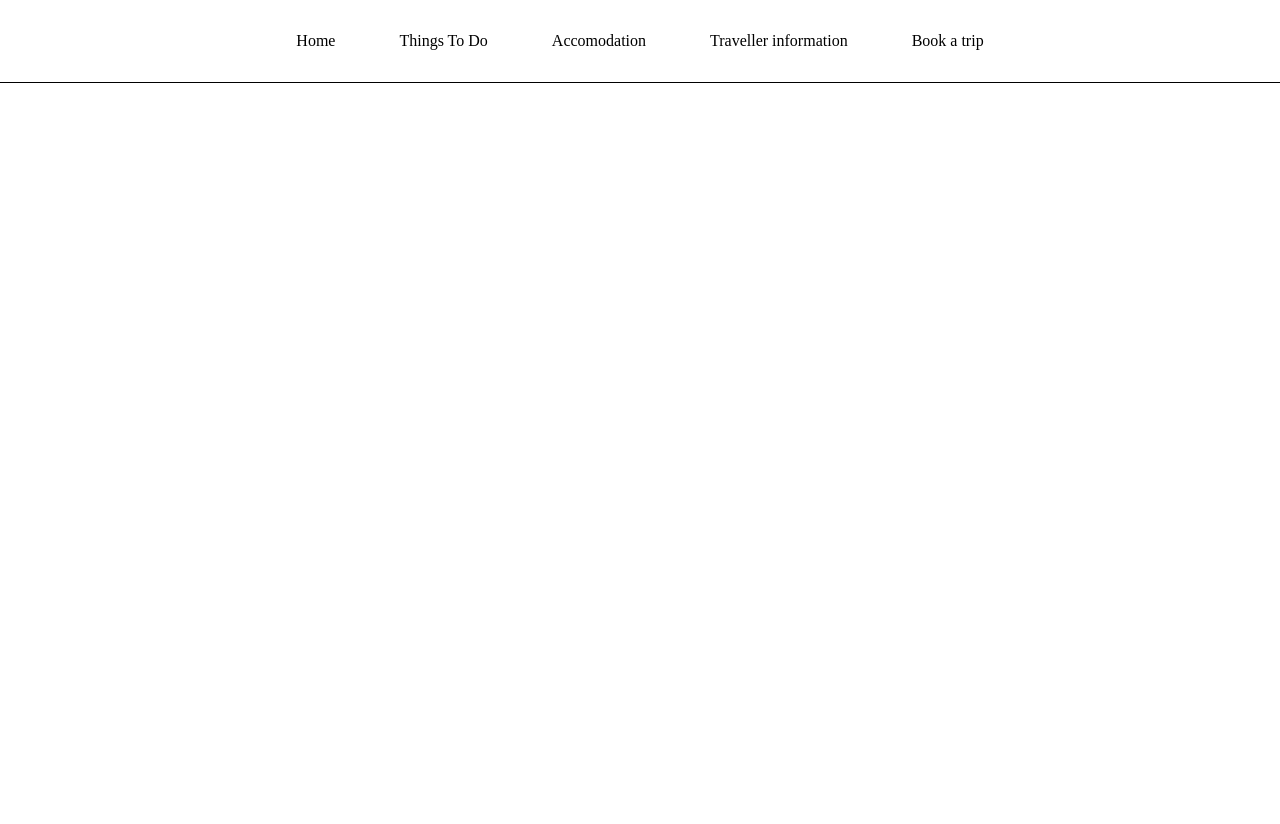
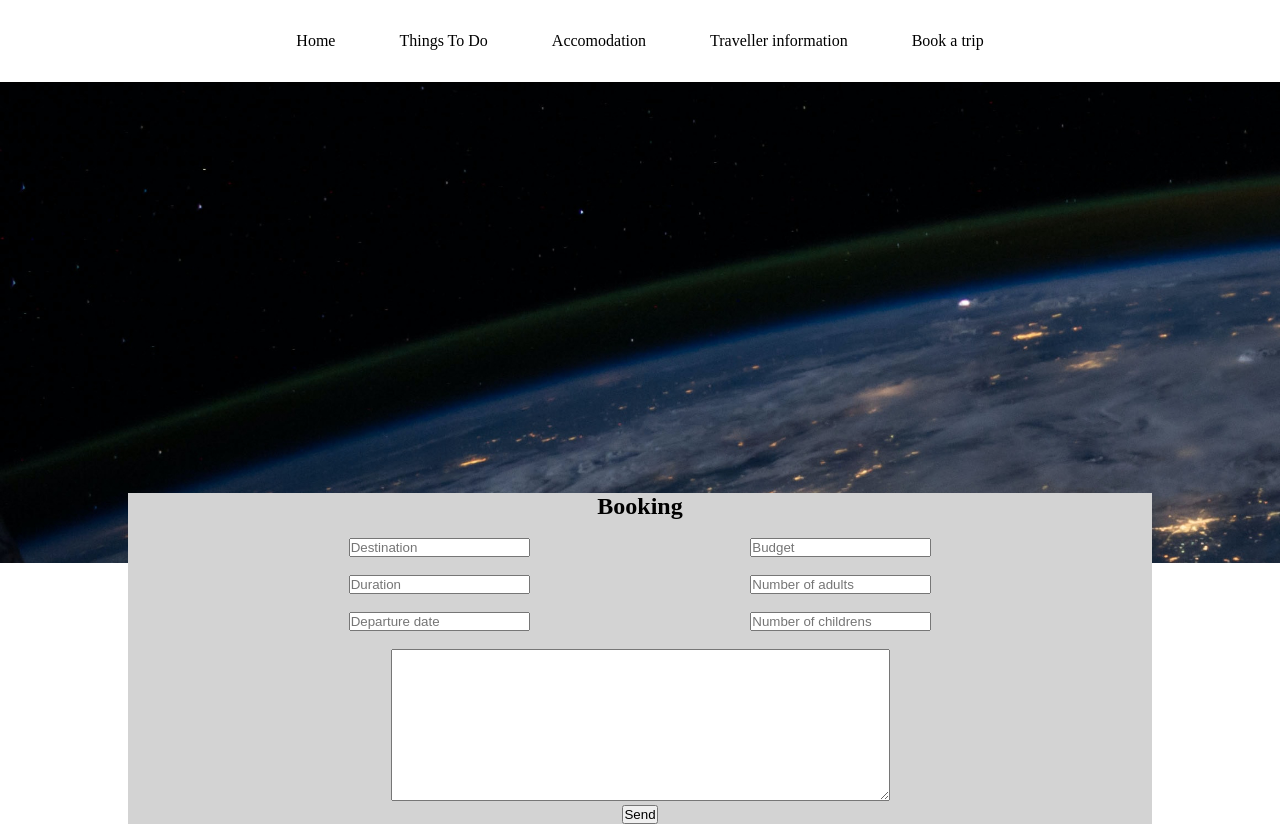
Before and after one commit to LHippolyteCBM/Projo1, a PHP site: page /booking.php in a window 1280 px wide. Before the commit the page ends 83 px from the top, so only its background shows below. Run offline with PHP 8.4, Linux system fonts and the light colour scheme.

Commit message:
premiere mise en place

```diff
--- a/booking.php
+++ b/booking.php
@@ -1,15 +1,65 @@
 <!DOCTYPE html>
 <html lang="en">
+
 <head>
     <meta charset="UTF-8">
     <meta name="viewport" content="width=device-width, initial-scale=1.0">
     <title>Document</title>
     <link rel="stylesheet" href="style.css">
 </head>
+
 <body>
-    <?php include 'header.php';?>
-    <?php include 'footer.php';?>
-    <script src="main.js"></script>
+    <header>
+        <?php include "header.php" ?>
+        <div class="banniere"></div>
+    </header>
 
+
+    <main class="container-all">
+        <h2 class="booking-h1">Booking</h2>
+        <div class="container-form">
+            <div class="block-left-form">
+                <label>
+                    <br><input placeholder="Destination" type="text" name="name"/> <br>
+                </label>
+                <label>
+                    <br> <input placeholder="Duration" type="text" name="Duration"/> <br>
+                </label>
+                <label>
+                    <br><input placeholder="Departure date" type="text" name="Departur"/><br>
+                </label>
+            </div>
+            <div class="block-right-form">
+                <label>
+                    <br><input placeholder="Budget" type="text" name="Buget"/><br>
+                </label>
+                <label>
+                    <br><input placeholder="Number of adults" type="text"" name="Number of adults"/><br>
+                </label>
+                <label>
+                    <br><input placeholder="Number of childrens" type="text" name="Number of children"/><br>
+                </label>
+            </div>
+        </div>
+        <div class="block-cont-form">
+                <label>
+                    <br><textarea placeholder="Comments" type="text" name="Comments"  rows="10" cols="60" > </textarea><br>
+                </label>
+        </div>
+        <div class="send-input-container">
+                <label>
+                    <input type="submit" value="Send" class="send"/>
+                </label>
+            </div>
+    </main>
+
+
+    <?php include 'burger.php'; ?>
+    <footer>
+        <?php include 'footer.php'; ?>
+    </footer>
+    <script src="burger.js"></script>
+    <script src="card.js"></script>
 </body>
+
 </html>
--- a/style.css
+++ b/style.css
@@ -473,3 +473,38 @@ button:focus {
 
 
 /*  BURGER CSS */
+
+
+
+/* BOOKING JW */
+.container-all{
+    background-color: lightgray;
+
+}
+.booking-h1{
+    text-align: center;
+}
+
+.container-form{
+    display: flex;
+    justify-content: space-evenly;
+
+}
+
+.block-left-form{
+    flex-direction: column;
+}
+
+.block-right-form{
+    flex-direction: column;
+}
+
+.block-cont-form{
+    display: flex;
+    justify-content: center;
+}
+
+.send-input-container{
+    display: flex;
+    justify-content: center;
+}
```
